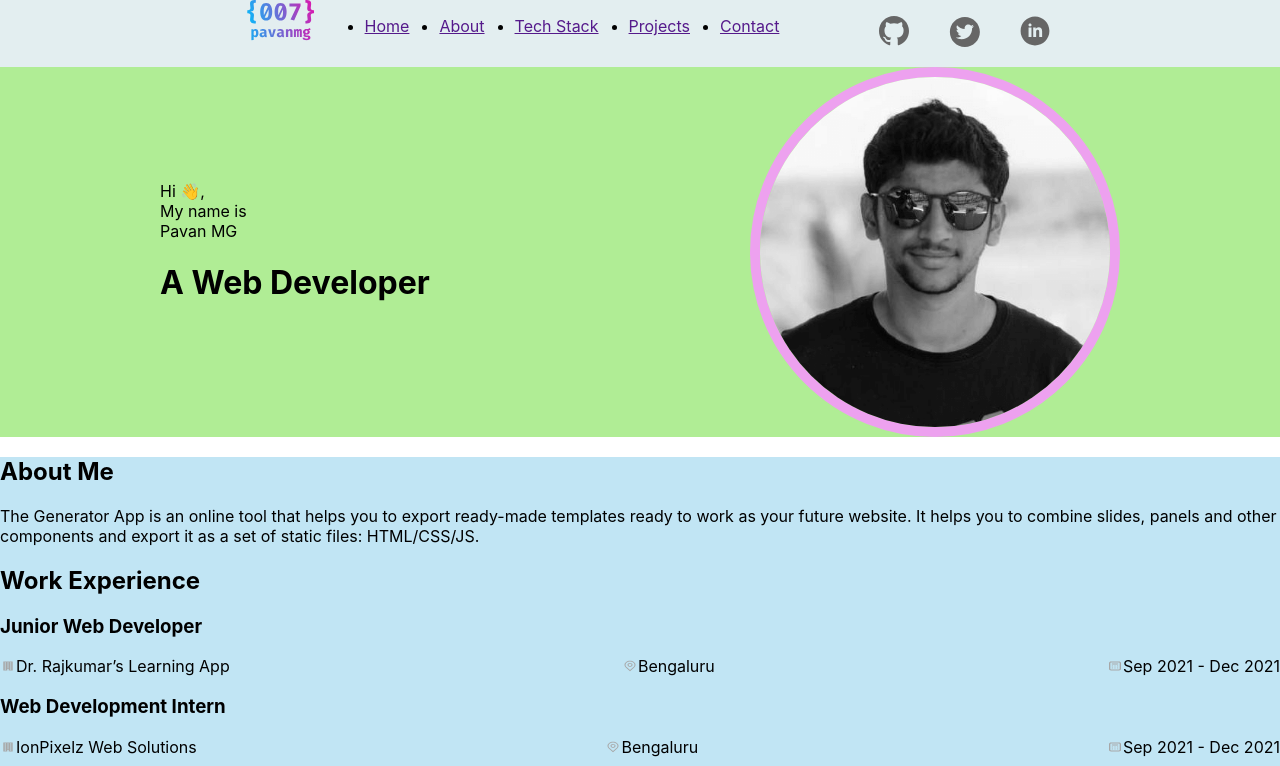
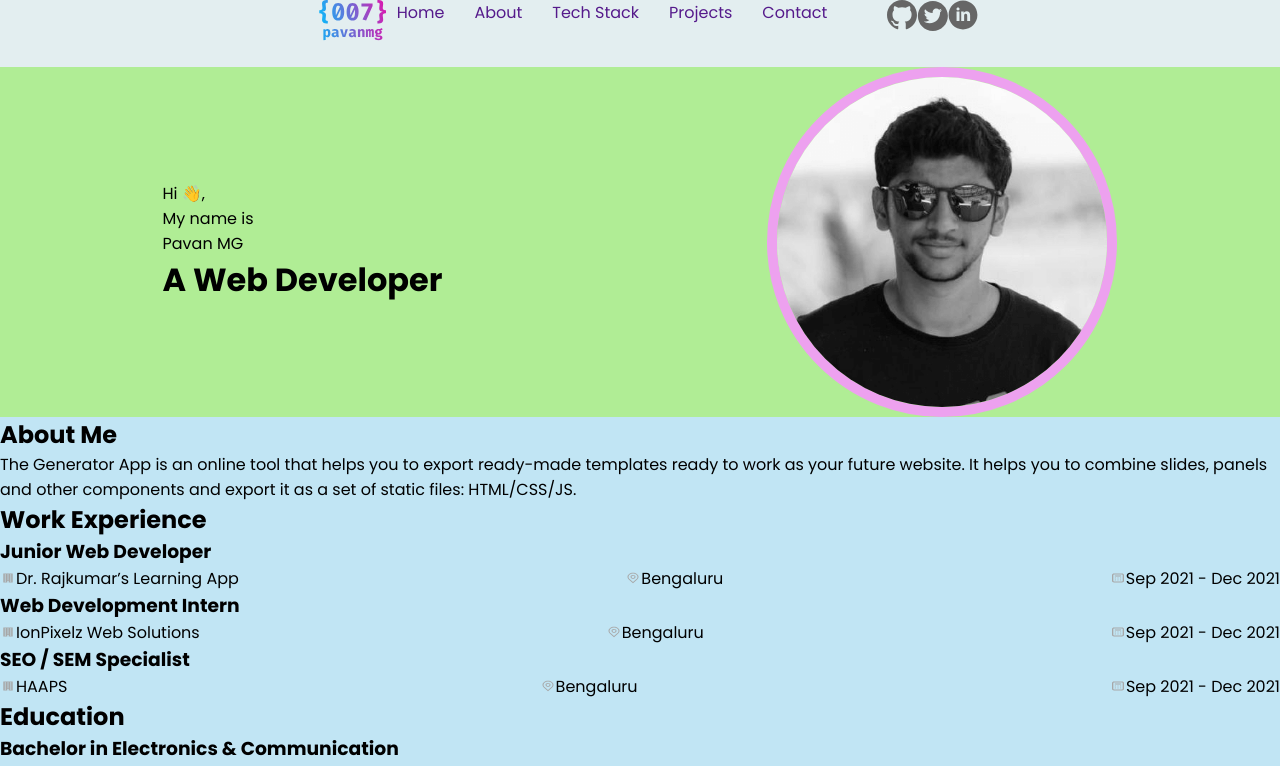
Before and after one commit to TanyaBliznec/my-portfolio6, a React app: page / in a window 1280 px wide. Shown: the top 766 px of the page. Built offline with nearby package versions, Linux system fonts and the light colour scheme.

Commit message:
global styled

```diff
--- a/src/index.css
+++ b/src/index.css
@@ -1,13 +0,0 @@
-body {
-  margin: 0;
-  font-family: -apple-system, BlinkMacSystemFont, 'Segoe UI', 'Roboto', 'Oxygen',
-    'Ubuntu', 'Cantarell', 'Fira Sans', 'Droid Sans', 'Helvetica Neue',
-    sans-serif;
-  -webkit-font-smoothing: antialiased;
-  -moz-osx-font-smoothing: grayscale;
-}
-
-code {
-  font-family: source-code-pro, Menlo, Monaco, Consolas, 'Courier New',
-    monospace;
-}
--- a/src/index.tsx
+++ b/src/index.tsx
@@ -3,12 +3,14 @@ import ReactDOM from 'react-dom/client';
 import './index.css';
 import App from './App';
 import reportWebVitals from './reportWebVitals';
+import { GlobalStyle } from './styles/Global.styled';
 
 const root = ReactDOM.createRoot(
   document.getElementById('root') as HTMLElement
 );
 root.render(
   <React.StrictMode>
+    <GlobalStyle/>
     <App />
   </React.StrictMode>
 );
--- /dev/null
+++ b/src/styles/Global.styled.ts
@@ -0,0 +1,34 @@
+import { createGlobalStyle } from "styled-components";
+import { theme } from "./Theme";
+
+export const GlobalStyle = createGlobalStyle`
+*,
+*::before,
+*::after{
+    margin: 0;
+    padding: 0;
+    box-sizing: border-box;
+}
+
+body {
+margin: 0;
+font-family: "Poppins", -apple-system, BlinkMacSystemFont, 'Segoe UI', 'Roboto', 'Oxygen',
+    'Ubuntu', 'Cantarell', 'Fira Sans', 'Droid Sans', 'Helvetica Neue',
+    sans-serif;
+-webkit-font-smoothing: antialiased;
+-moz-osx-font-smoothing: grayscale;
+}
+
+a{
+    text-decoration: none;
+}
+
+ul{
+    list-style: none;
+}
+
+section{
+    background-color: ${theme.colors.primaryBg};
+}
+
+`
--- /dev/null
+++ b/src/styles/Theme.ts
@@ -0,0 +1,9 @@
+export const theme = {
+    colors: {
+primaryBg: "#FFFFFF",
+
+fontTl:"#42446e" ,
+fontTx: "#666666",
+
+    }
+}
```
